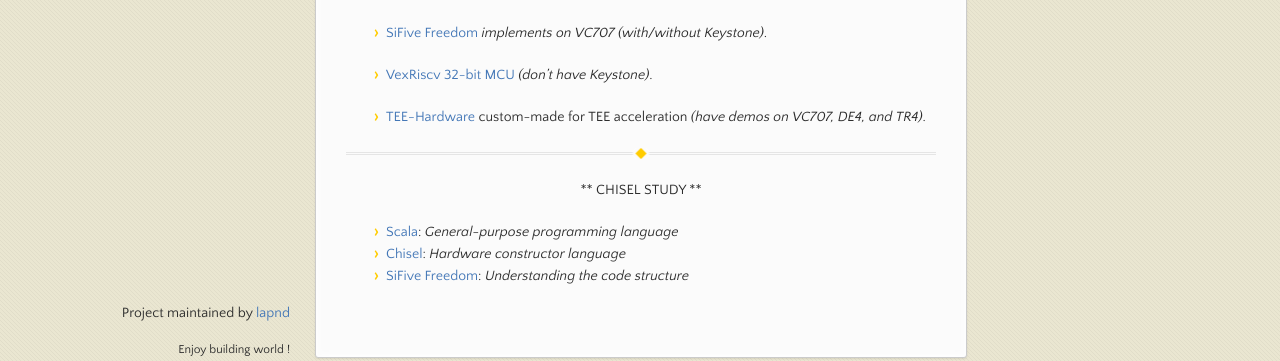
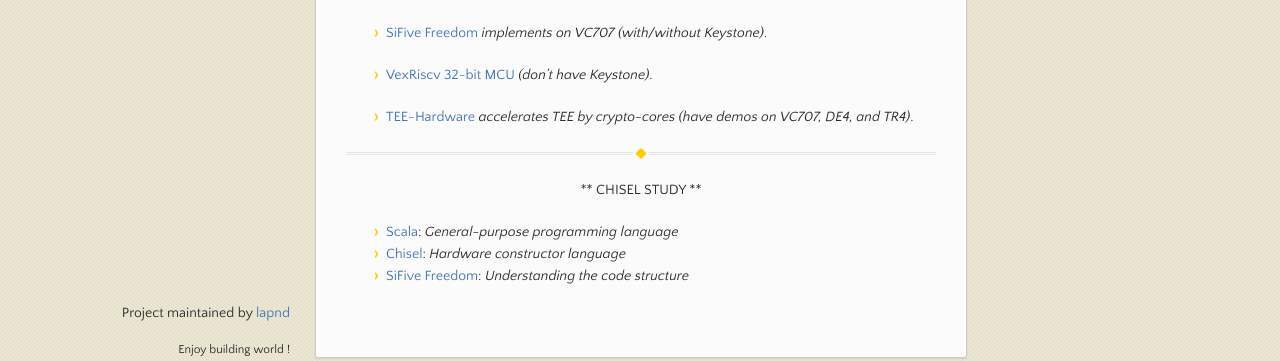
Before and after one commit to lapnd/httdes.github.io, a Jekyll site: the page built from index.md, in a window 1280 px wide and 1112 px high. Shown: the part 714-1075 px from the top of the window. Built offline with Jekyll 4.4.1, drawn with Linux system fonts in a browser that asks for light colours.

Commit message:
Update index.md

```diff
--- a/index.md
+++ b/index.md
@@ -30,7 +30,7 @@ The guide in this tutorial has the following contents:
 
 - [VexRiscv 32-bit MCU](./vexriscv.md) *(don't have Keystone)*.
 
-- [TEE-Hardware](./tee-hw.md) custom-made for TEE acceleration *(have demos on VC707, DE4, and TR4)*.
+- [TEE-Hardware](./tee-hw.md) *accelerates TEE by crypto-cores (have demos on VC707, DE4, and TR4)*.
 
 * * *
 
```
